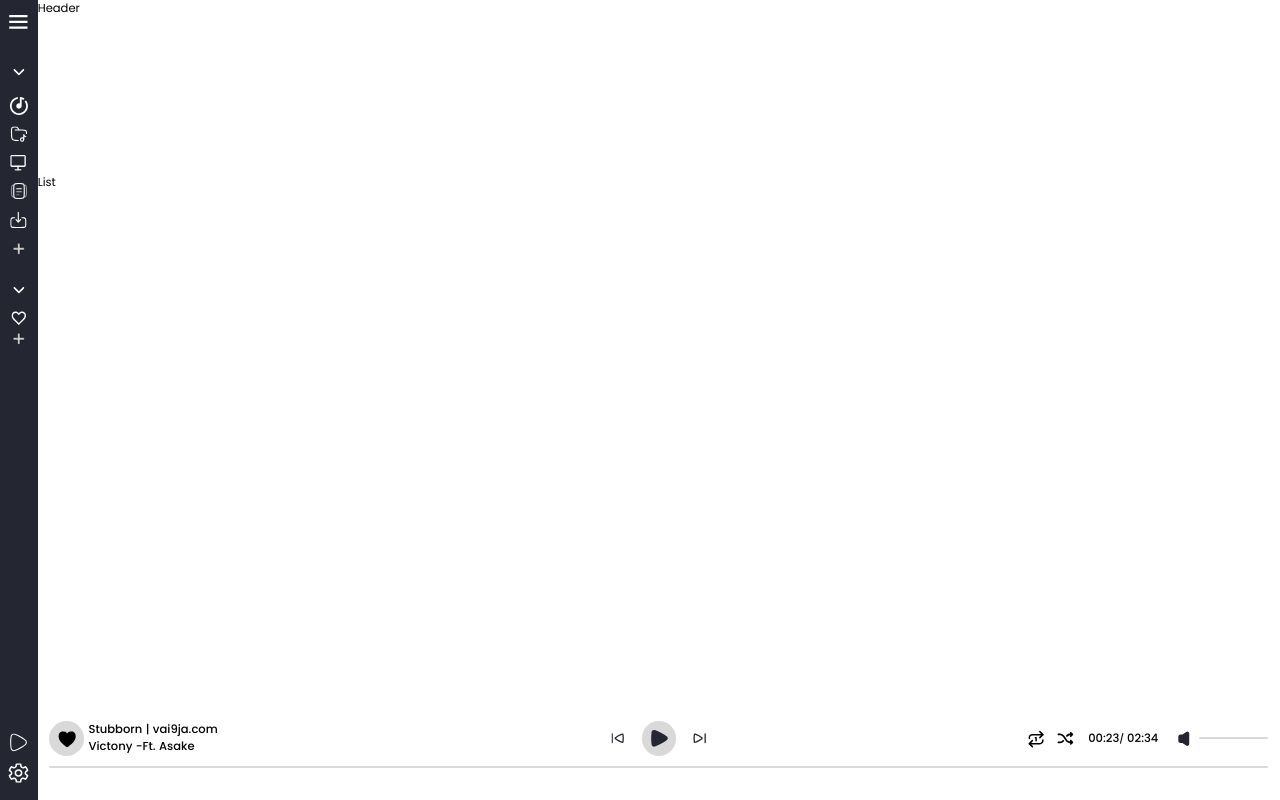
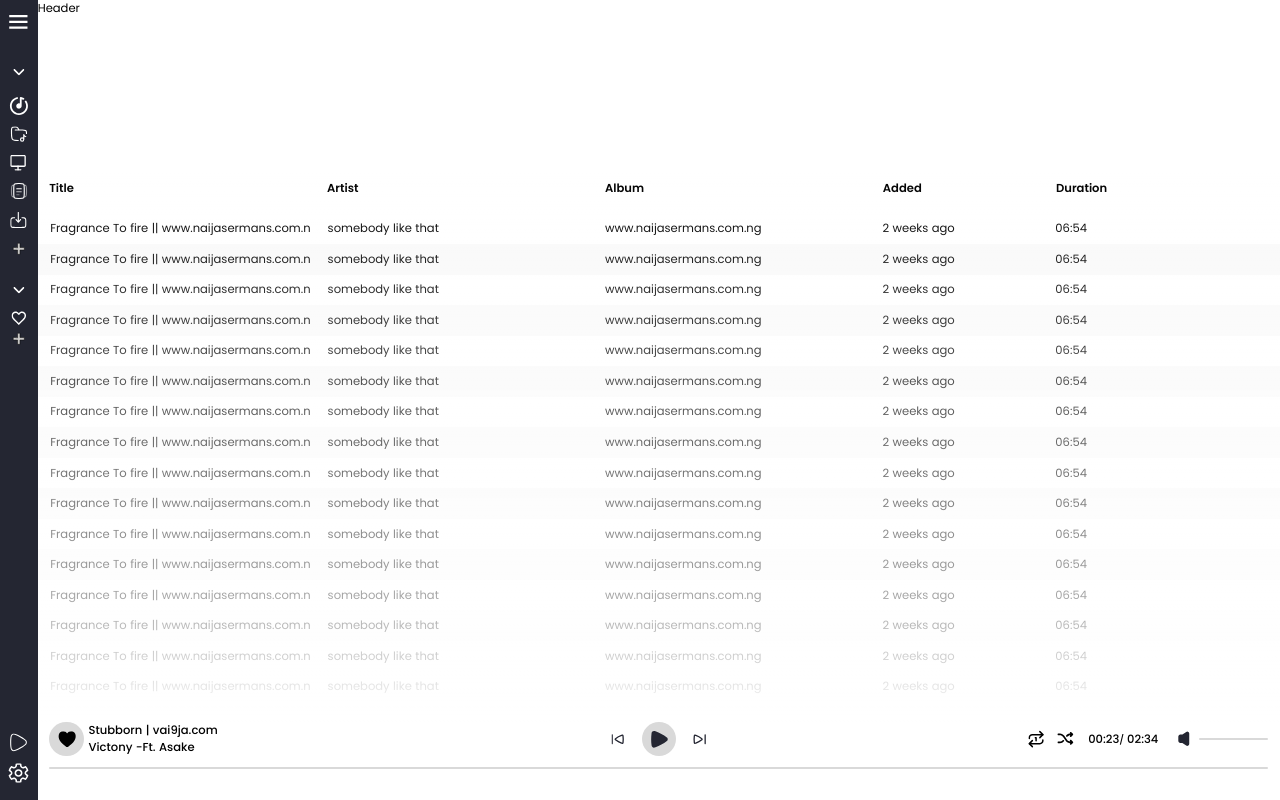
Before and after one commit to slick-codes/mongoplayer, a React (Vite) app in the folder frontend/: page / in a window 1280 px wide. Built offline with nearby package versions, Linux system fonts and the light colour scheme.

Commit message:
import and use the List and Control component

```diff
--- a/frontend/src/components/Panel/Panel.tsx
+++ b/frontend/src/components/Panel/Panel.tsx
@@ -1,7 +1,7 @@
 
-
-import Control from "../AudioControl/Control"
+import Control from "./Control/Control"
 import "./../../styles/panel.scss"
+import List from "./AudiosPanel/List"
 
 
 function Panel() {
@@ -10,7 +10,7 @@ function Panel() {
             <section className="panel">
                 <div className="panel__container">
                     <section>Header</section>
-                    <section>List</section>
+                    <List />
                     <Control />
                 </div>
             </section>
```
